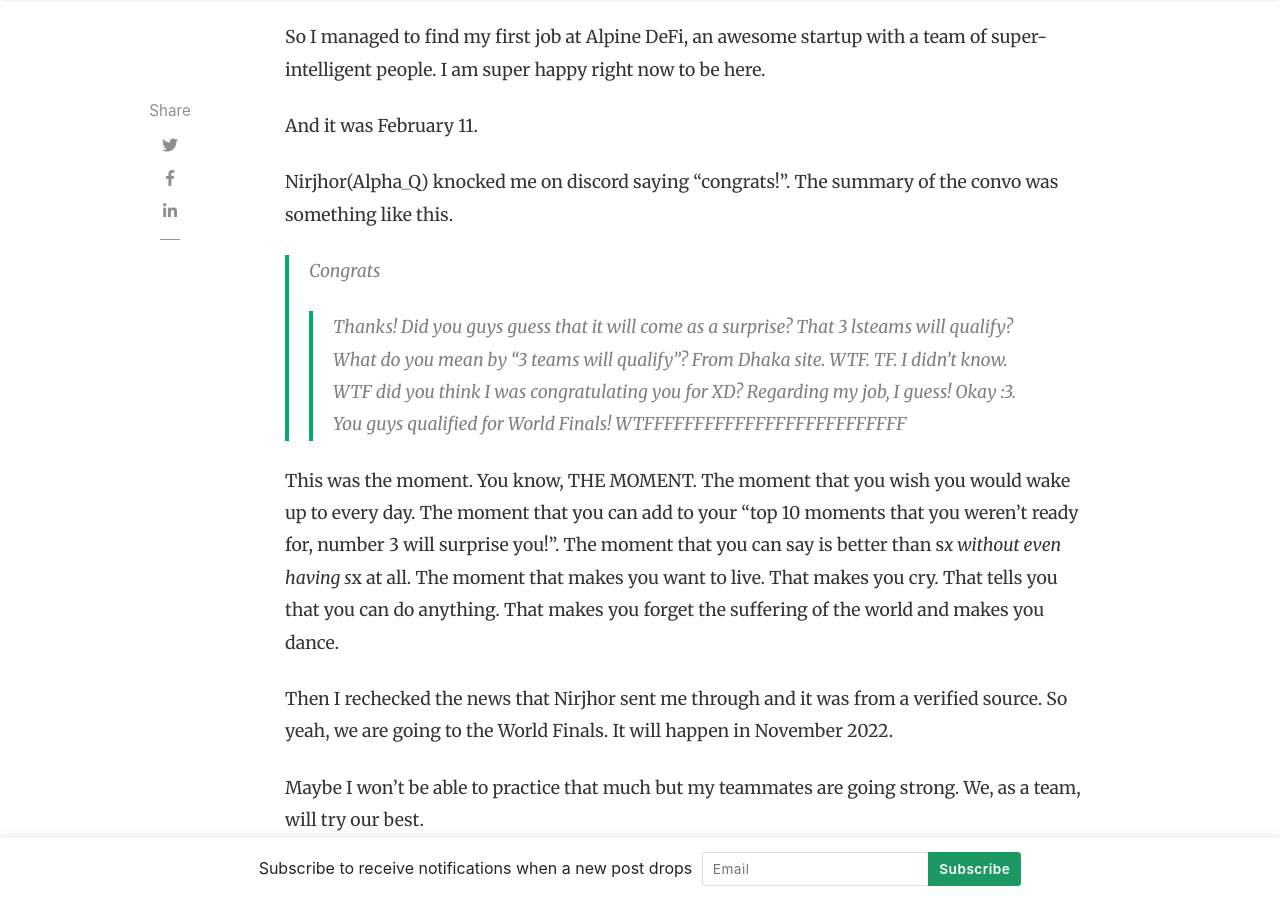
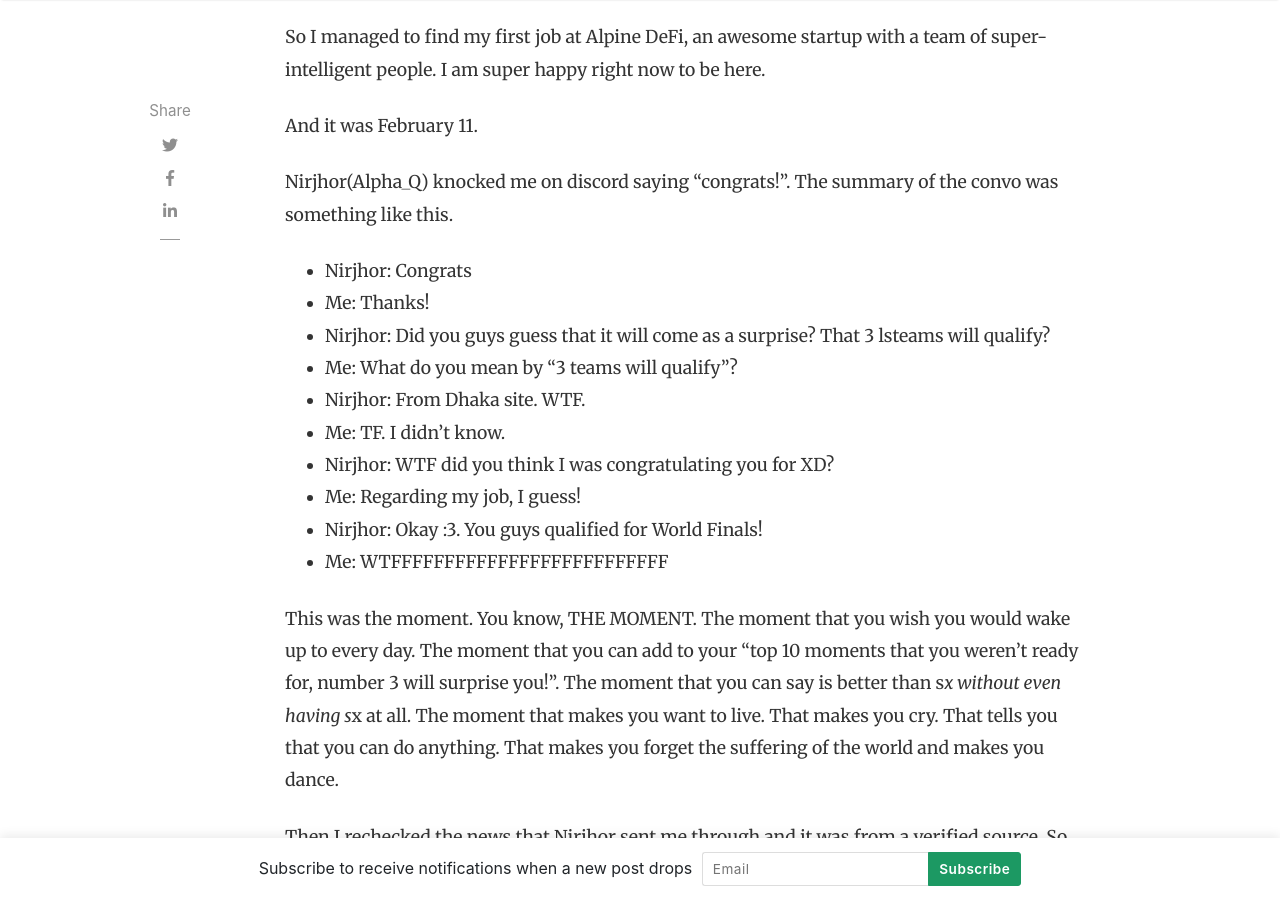
Before and after one commit to ShahjalalShohag/shahjalalshohag.github.io, a Jekyll site: the page built from _posts/2022-02-19-comeback.md, in a window 1280 px wide and 900 px high, scrolled down 4840 px. Built offline with Jekyll 4.4.1, drawn with Linux system fonts in a browser that asks for light colours; nearby versions of some CDN libraries; comment, search, counter and statistics services are not loaded; part of the change alters nothing that is shown.

Commit message:
new post

```diff
--- a/_posts/2022-02-19-comeback.md
+++ b/_posts/2022-02-19-comeback.md
@@ -83,16 +83,16 @@ And it was February 11.
 
 Nirjhor(Alpha_Q) knocked me on discord saying "congrats!". The summary of the convo was something like this.
 
-> Congrats
->> Thanks!
-> Did you guys guess that it will come as a surprise? That 3 lsteams will qualify?
->> What do you mean by "3 teams will qualify"?
-> From Dhaka site. WTF.
->> TF. I didn't know.
-> WTF did you think I was congratulating you for XD?
->> Regarding my job, I guess!
-> Okay :3. You guys qualified for World Finals!
->> WTFFFFFFFFFFFFFFFFFFFFFFFFFF
+- Nirjhor: Congrats
+- Me: Thanks!
+- Nirjhor: Did you guys guess that it will come as a surprise? That 3 lsteams will qualify?
+- Me: What do you mean by "3 teams will qualify"?
+- Nirjhor: From Dhaka site. WTF.
+- Me: TF. I didn't know.
+- Nirjhor: WTF did you think I was congratulating you for XD?
+- Me: Regarding my job, I guess!
+- Nirjhor: Okay :3. You guys qualified for World Finals!
+- Me: WTFFFFFFFFFFFFFFFFFFFFFFFFFF
 
 This was the moment. You know, THE MOMENT. The moment that you wish you would wake up to every day. The moment that you can add to your "top 10 moments that you weren't ready for, number 3 will surprise you!". The moment that you can say is better than s*x without even having s*x at all. The moment that makes you want to live. That makes you cry. That tells you that you can do anything. That makes you forget the suffering of the world and makes you dance.
 
```
